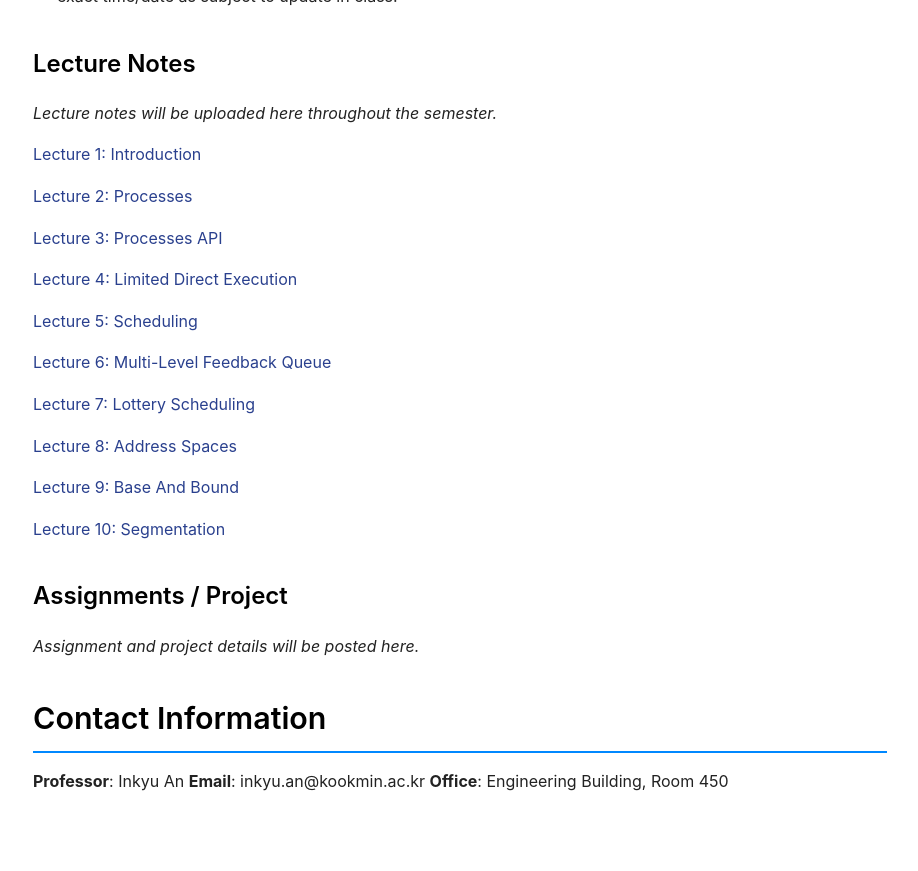
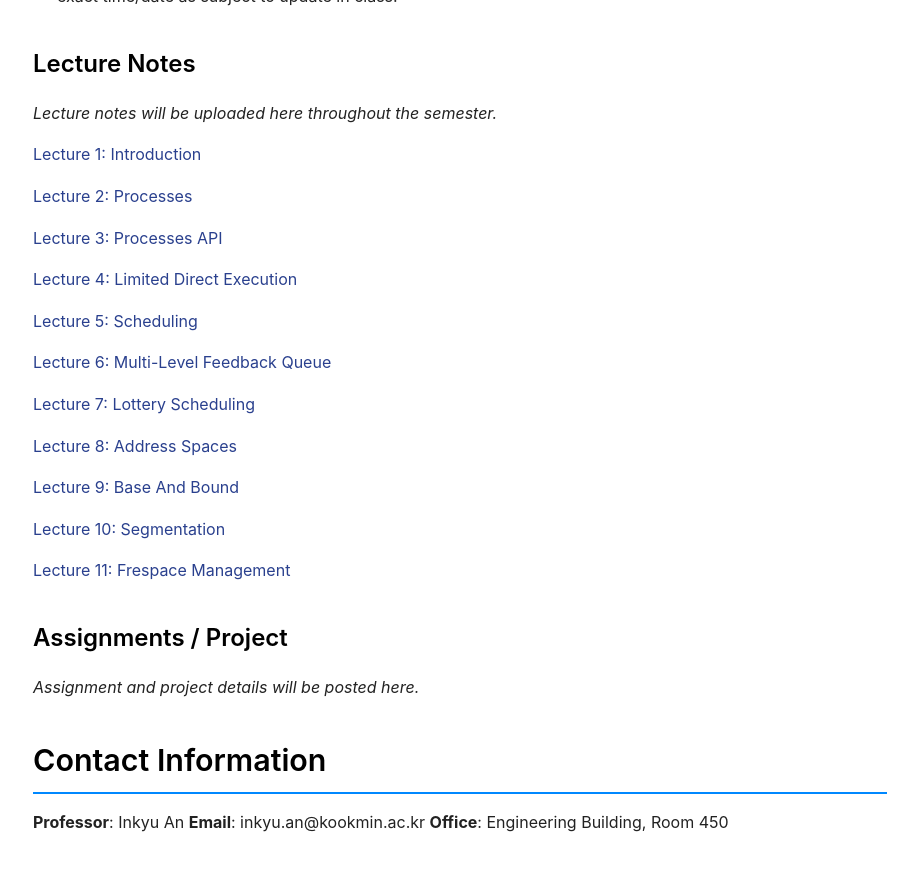
Before and after one commit to mairlab-KM/mairlab-KM.github.io, a Jekyll site: the page built from courses/operating-systems-2026spring.md, in a window 1280 px wide and 900 px high, scrolled down 4072 px. Shown: the top 871 px of the window, without its empty margins (180-1098 px from the left). Built offline with Jekyll 4.4.1, drawn with Linux system fonts in a browser that asks for light colours.

Commit message:
Update Lecture 11

```diff
--- a/courses/operating-systems-2026spring.md
+++ b/courses/operating-systems-2026spring.md
@@ -188,6 +188,7 @@ By the end of this course, students will be able to:
 
 [Lecture 10: Segmentation](/assets/courses/operating-systems-2026spring/lectures/10_Segmentation.pdf)
 
+[Lecture 11: Frespace Management](/assets/courses/operating-systems-2026spring/lectures/11_FreeSpace_Management.pdf)
 
 ### Assignments / Project
 *Assignment and project details will be posted here.*
```
Also changed, not shown: 1 other file.
